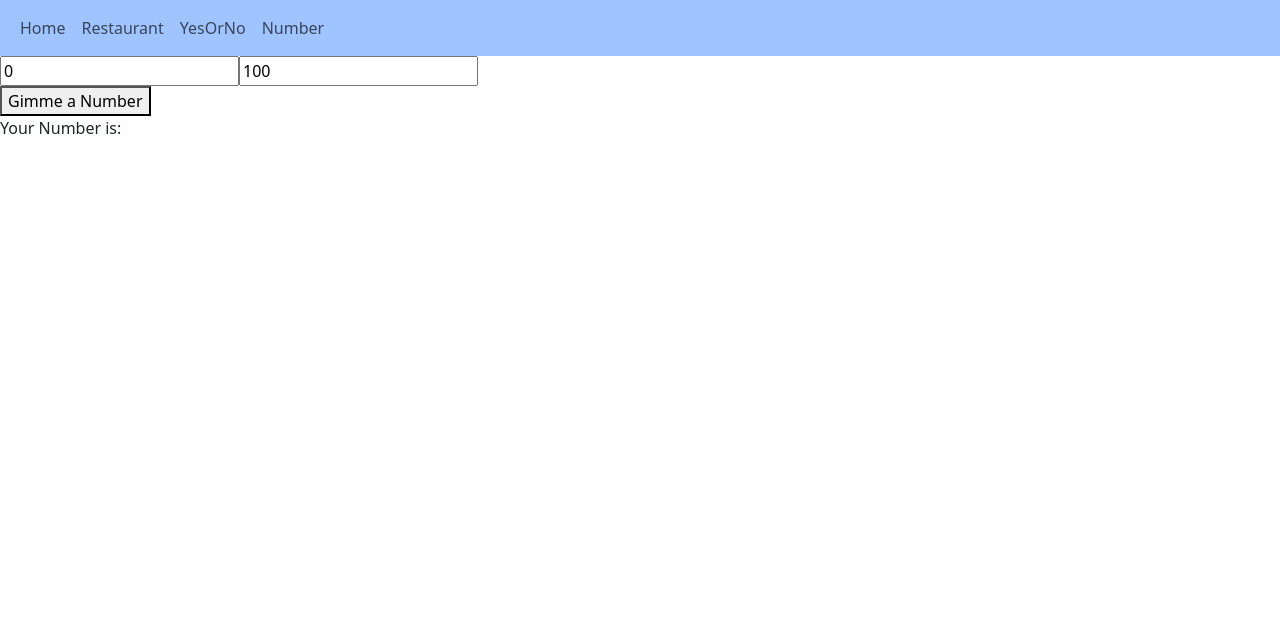
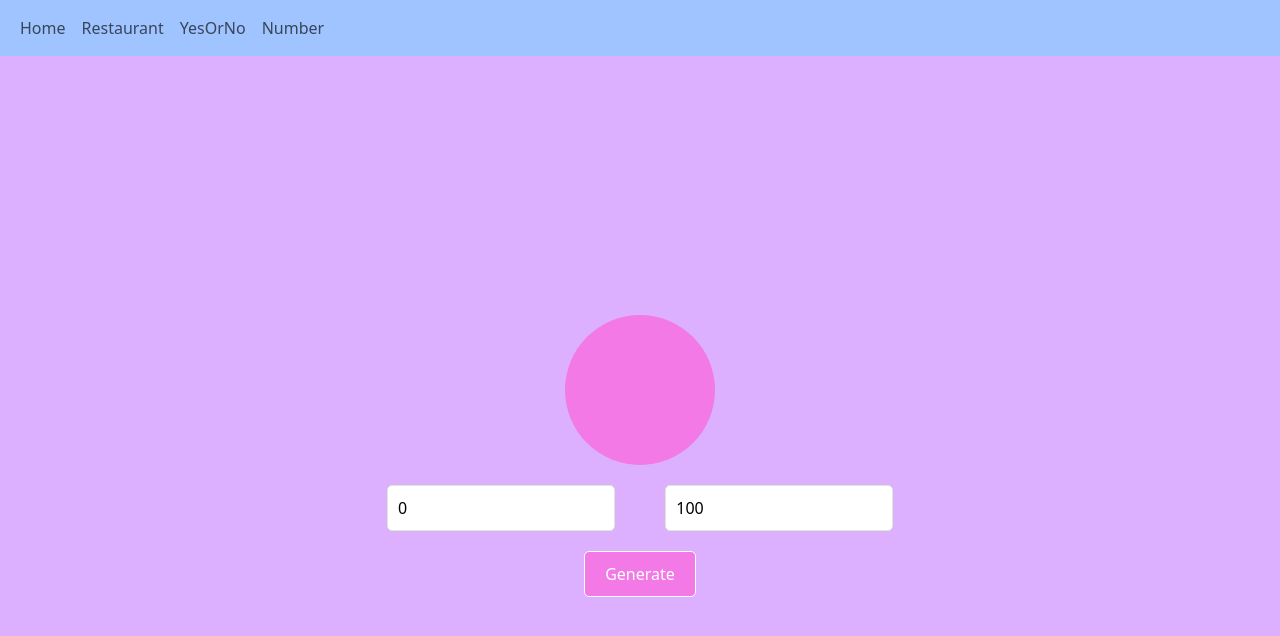
Before and after one commit to ptayab/ThisOrThat, a React (Create React App) app in the folder client/this-or-that/: page /number in a window 1280 px wide. Shown: the top 636 px of the page. Built offline with nearby package versions, Linux system fonts and the light colour scheme.

Commit message:
Updated Home Page

```diff
--- a/client/this-or-that/src/App.css
+++ b/client/this-or-that/src/App.css
@@ -1,2 +1,4 @@
 @import url('yes-or-no-wheel.css');
 @import url('home.css');
+@import url('restaurant.css');
+@import url('number.css');
--- a/client/this-or-that/src/components/home.component.js
+++ b/client/this-or-that/src/components/home.component.js
@@ -1,12 +1,37 @@
 import React, { Component } from 'react';
-
+import { Link } from 'react-router-dom';
 
 export default class Home extends Component {
   render() {
     return (
       <div className="home-container">
-        <h1>Welcome to Your Website</h1>
-        <div className="graphics"></div>
+        <h1 className="text-center">Let's Make A Decision!</h1>
+
+        <div className="row justify-content-center">
+          <div className="col-8">
+            <Link to="/restaurants">
+              <button type="button" className="btn btn-primary btn-lg btn-block">
+                <span className="text-white">Hungry and clueless. Food spot ideas?</span>
+              </button>
+            </Link>
+          </div>
+
+          <div className="col-8 mt-3">
+            <Link to="/restaurants">
+              <button type="button" className="btn btn-primary btn-lg btn-block">
+                <span className="text-white">Is it a Yes or a No?</span>
+              </button>
+            </Link>
+          </div>
+
+          <div className="col-8 mt-3">
+            <Link to="/restaurants">
+              <button type="button" className="btn btn-primary btn-lg btn-block">
+                <span className="text-white">What's my Lucky Number?</span>
+              </button>
+            </Link>
+          </div>
+        </div>
       </div>
     );
   }
--- a/client/this-or-that/src/components/number.component.js
+++ b/client/this-or-that/src/components/number.component.js
@@ -1,4 +1,5 @@
 import React, { Component } from 'react';
+
 
 export default class Number extends Component {
   constructor(props) {
@@ -27,13 +28,12 @@ export default class Number extends Component {
   render() {
     return (
       <div className="number-container">
-        <div className="graphics"></div>
+        <div className="circle">{this.state.generatedNumber}</div>
         <div className="number-inputs">
           <input type="number" value={this.state.minimumNumber} onChange={this.handleMinimumNumberChange} />
           <input type="number" value={this.state.maximumNumber} onChange={this.handleMaximumNumberChange} />
         </div>
-        <button onClick={this.generateRandomNumber}>Gimme a Number</button>
-        <div className="generated-number">Your Number is: {this.state.generatedNumber}</div>
+        <button onClick={this.generateRandomNumber}>Generate</button>
       </div>
     );
   }
--- a/client/this-or-that/src/home.css
+++ b/client/this-or-that/src/home.css
@@ -1,3 +1,5 @@
+
+
 /* .moving-graphics {
     width: 100px;
     height: 100px;
@@ -18,3 +20,14 @@
     }
   }
    */
+
+.home-container {
+  background-image: url('./images/background.jpg');
+  background-size: cover;
+  background-position: center;
+  min-height: 100vh;
+  display: flex;
+  flex-direction: column;
+  align-items: center;
+  /* justify-content: center; */
+}
--- /dev/null
+++ b/client/this-or-that/src/number.css
@@ -0,0 +1,59 @@
+
+.number-container {
+    display: flex;
+    flex-direction: column;
+    align-items: center;
+    justify-content: center;
+    min-height: 100vh;
+    background-color: #dcb0ff;
+  }
+
+.circle {
+width: 100px;
+height: 100px;
+background-color: rgb(242, 121, 230);
+border-radius: 50%;
+margin-bottom: 20px;
+font-size: 300%;
+color: #ffffff;
+font-display: flex;
+}
+
+.circle {
+    width: 150px;
+    height: 150px;
+    display: flex;
+    align-items: center;
+    justify-content: center;
+    background-color: rgb(242, 121, 230);
+    color: #fff;
+    font-size: 400%;
+    font-weight: bold;
+    border-radius: 50%;
+    margin-bottom: 20px;
+
+
+  }
+
+
+.number-inputs {
+display: flex;
+justify-content: space-between;
+margin-bottom: 20px;
+}
+
+.number-inputs input {
+width: 45%;
+padding: 10px;
+border: 1px solid #d9ead3;
+border-radius: 5px;
+}
+
+button {
+background-color: rgb(242, 121, 230);
+color: #ffffff;
+padding: 10px 20px;
+border: 1px solid white;
+border-radius: 5px;
+cursor: pointer;
+}
```
Also changed, not shown: client/this-or-that/src/images/background.jpg (added), client/this-or-that/src/restaurant.css (added).
